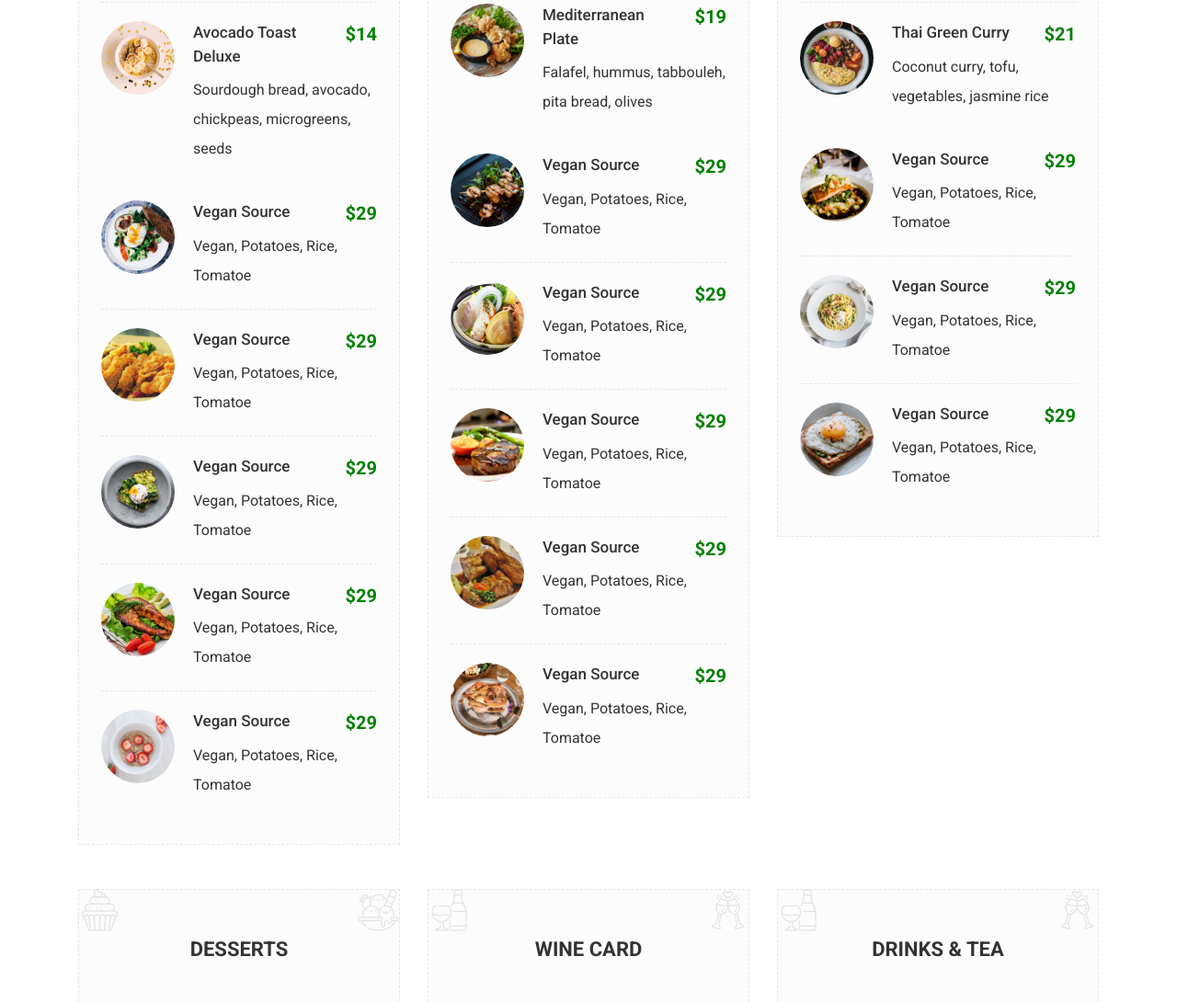
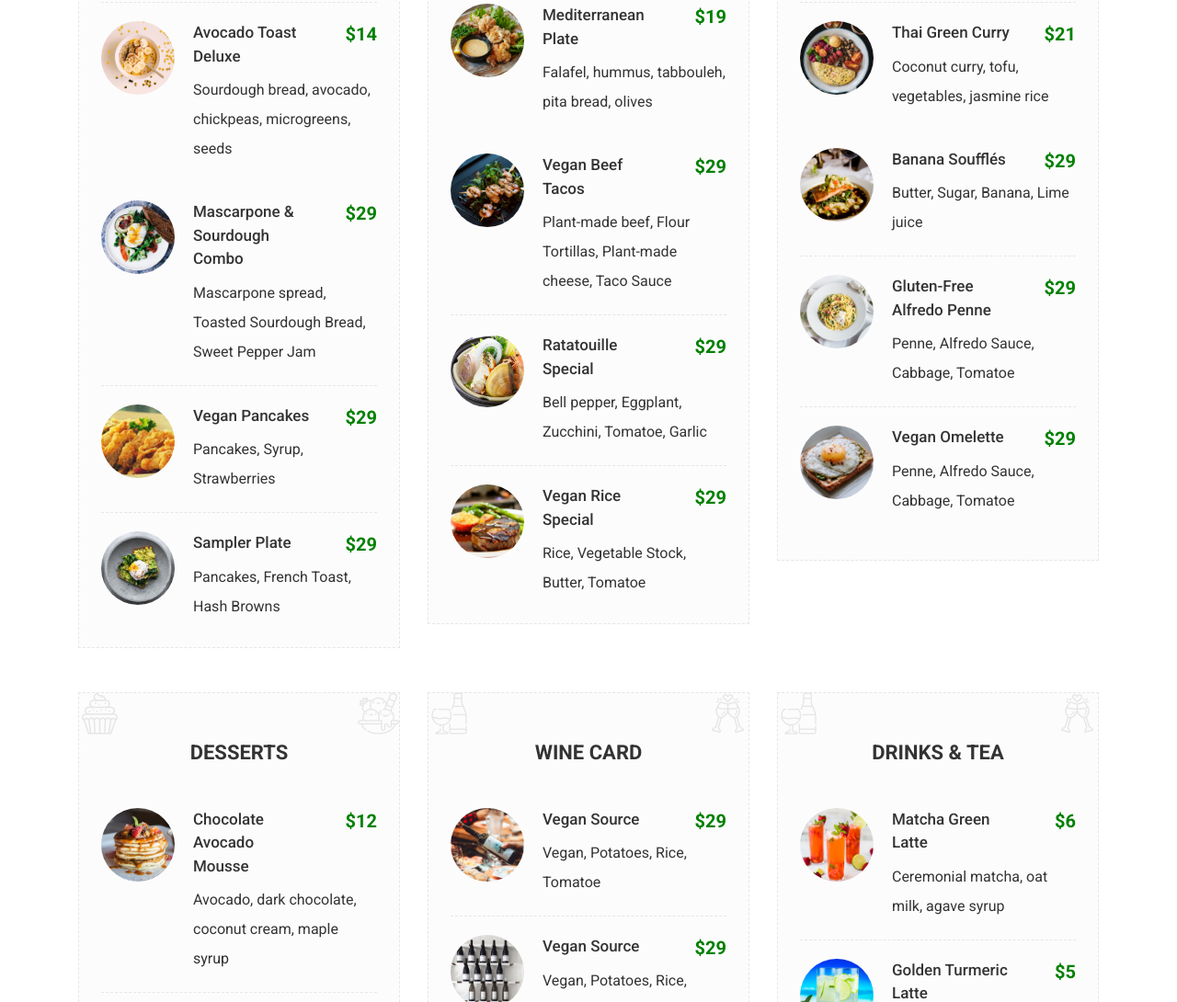
Before and after one commit to SouthFlorenceTSA/The-Vegan, a plain HTML site: page menu.html in a window 1280 px wide. Shown: the part 1679-2769 px from the top of the page at 92% size. Drawn offline with Linux system fonts and the light colour scheme; files whose address does not match are found by name.

Commit message:
Update menu items with new names and descriptions

```diff
--- a/menu.html
+++ b/menu.html
@@ -158,13 +158,13 @@
 							<div class="text">
 								<div class="d-flex">
 									<div class="one-half">
-										<h3>Vegan Source</h3>
+										<h3>Mascarpone & Sourdough Combo</h3>
 									</div>
 									<div class="one-forth">
 										<span class="price">$29</span>
 									</div>
 								</div>
-								<p><span>Vegan</span>, <span>Potatoes</span>, <span>Rice</span>, <span>Tomatoe</span></p>
+								<p><span>Mascarpone spread</span>, <span>Toasted Sourdough Bread</span>, <span>Sweet Pepper Jam</span></p>
 							</div>
 						</div>
 						<div class="menus d-flex ftco-animate">
@@ -172,13 +172,13 @@
 							<div class="text">
 								<div class="d-flex">
 									<div class="one-half">
-										<h3>Vegan Source</h3>
+										<h3>Vegan Pancakes</h3>
 									</div>
 									<div class="one-forth">
 										<span class="price">$29</span>
 									</div>
 								</div>
-								<p><span>Vegan</span>, <span>Potatoes</span>, <span>Rice</span>, <span>Tomatoe</span></p>
+								<p><span>Pancakes</span>, <span>Syrup</span>, <span>Strawberries</span></p>
 							</div>
 						</div>
 						<div class="menus d-flex ftco-animate">
@@ -186,45 +186,15 @@
 							<div class="text">
 								<div class="d-flex">
 									<div class="one-half">
-										<h3>Vegan Source</h3>
+										<h3>Sampler Plate</h3>
 									</div>
 									<div class="one-forth">
 										<span class="price">$29</span>
 									</div>
 								</div>
-								<p><span>Vegan</span>, <span>Potatoes</span>, <span>Rice</span>, <span>Tomatoe</span></p>
+								<p><span>Pancakes</span>, <span>French Toast</span>, <span>Hash Browns</span></p>
 							</div>
 						</div>
-						<div class="menus d-flex ftco-animate">
-							<div class="menu-img img" style="background-image: url(images/breakfast-7.jpg);"></div>
-							<div class="text">
-								<div class="d-flex">
-									<div class="one-half">
-										<h3>Vegan Source</h3>
-									</div>
-									<div class="one-forth">
-										<span class="price">$29</span>
-									</div>
-								</div>
-								<p><span>Vegan</span>, <span>Potatoes</span>, <span>Rice</span>, <span>Tomatoe</span></p>
-							</div>
-						</div>
-						<div class="menus border-bottom-0 d-flex ftco-animate">
-							<div class="menu-img img" style="background-image: url(images/breakfast-8.jpg);"></div>
-							<div class="text">
-								<div class="d-flex">
-									<div class="one-half">
-										<h3>Vegan Source</h3>
-									</div>
-									<div class="one-forth">
-										<span class="price">$29</span>
-									</div>
-								</div>
-								<p><span>Vegan</span>, <span>Potatoes</span>, <span>Rice</span>, <span>Tomatoe</span></p>
-							</div>
-						</div>
-						<span class="flat flaticon-bread" style="left: 0;"></span>
-						<span class="flat flaticon-breakfast" style="right: 0;"></span>
 					</div>
 				</div>
 
@@ -280,13 +250,13 @@
 							<div class="text">
 								<div class="d-flex">
 									<div class="one-half">
-										<h3>Vegan Source</h3>
+										<h3>Vegan Beef Tacos</h3>
 									</div>
 									<div class="one-forth">
 										<span class="price">$29</span>
 									</div>
 								</div>
-								<p><span>Vegan</span>, <span>Potatoes</span>, <span>Rice</span>, <span>Tomatoe</span></p>
+								<p><span>Plant-made beef</span>, <span>Flour Tortillas</span>, <span>Plant-made cheese</span>, <span>Taco Sauce</span></p>
 							</div>
 						</div>
 						<div class="menus d-flex ftco-animate">
@@ -294,13 +264,13 @@
 							<div class="text">
 								<div class="d-flex">
 									<div class="one-half">
-										<h3>Vegan Source</h3>
+										<h3>Ratatouille Special</h3>
 									</div>
 									<div class="one-forth">
 										<span class="price">$29</span>
 									</div>
 								</div>
-								<p><span>Vegan</span>, <span>Potatoes</span>, <span>Rice</span>, <span>Tomatoe</span></p>
+								<p><span>Bell pepper</span>, <span>Eggplant</span>, <span>Zucchini</span>, <span>Tomatoe</span>, <span>Garlic</span></p>
 							</div>
 						</div>
 						<div class="menus d-flex ftco-animate">
@@ -308,45 +278,15 @@
 							<div class="text">
 								<div class="d-flex">
 									<div class="one-half">
-										<h3>Vegan Source</h3>
+										<h3>Vegan Rice Special</h3>
 									</div>
 									<div class="one-forth">
 										<span class="price">$29</span>
 									</div>
 								</div>
-								<p><span>Vegan</span>, <span>Potatoes</span>, <span>Rice</span>, <span>Tomatoe</span></p>
+								<p><span>Rice</span>, <span>Vegetable Stock</span>, <span>Butter</span>, <span>Tomatoe</span></p>
 							</div>
 						</div>
-						<div class="menus d-flex ftco-animate">
-							<div class="menu-img img" style="background-image: url(images/lunch-7.jpg);"></div>
-							<div class="text">
-								<div class="d-flex">
-									<div class="one-half">
-										<h3>Vegan Source</h3>
-									</div>
-									<div class="one-forth">
-										<span class="price">$29</span>
-									</div>
-								</div>
-								<p><span>Vegan</span>, <span>Potatoes</span>, <span>Rice</span>, <span>Tomatoe</span></p>
-							</div>
-						</div>
-						<div class="menus border-bottom-0 d-flex ftco-animate">
-							<div class="menu-img img" style="background-image: url(images/lunch-8.jpg);"></div>
-							<div class="text">
-								<div class="d-flex">
-									<div class="one-half">
-										<h3>Vegan Source</h3>
-									</div>
-									<div class="one-forth">
-										<span class="price">$29</span>
-									</div>
-								</div>
-								<p><span>Vegan</span>, <span>Potatoes</span>, <span>Rice</span>, <span>Tomatoe</span></p>
-							</div>
-						</div>
-						<span class="flat flaticon-pizza" style="left: 0;"></span>
-						<span class="flat flaticon-chicken" style="right: 0;"></span>
 					</div>
 				</div>
 
@@ -402,13 +342,13 @@
 							<div class="text">
 								<div class="d-flex">
 									<div class="one-half">
-										<h3>Vegan Source</h3>
+										<h3>Banana Soufflés</h3>
 									</div>
 									<div class="one-forth">
 										<span class="price">$29</span>
 									</div>
 								</div>
-								<p><span>Vegan</span>, <span>Potatoes</span>, <span>Rice</span>, <span>Tomatoe</span></p>
+								<p><span>Butter</span>, <span>Sugar</span>, <span>Banana</span>, <span>Lime juice</span></p>
 							</div>
 						</div>
 						<div class="menus d-flex ftco-animate">
@@ -416,13 +356,13 @@
 							<div class="text">
 								<div class="d-flex">
 									<div class="one-half">
-										<h3>Vegan Source</h3>
+										<h3>Gluten-Free Alfredo Penne</h3>
 									</div>
 									<div class="one-forth">
 										<span class="price">$29</span>
 									</div>
 								</div>
-								<p><span>Vegan</span>, <span>Potatoes</span>, <span>Rice</span>, <span>Tomatoe</span></p>
+								<p><span>Penne</span>, <span>Alfredo Sauce</span>, <span>Cabbage</span>, <span>Tomatoe</span></p>
 							</div>
 						</div>
 						<div class="menus border-bottom-0 d-flex ftco-animate">
@@ -430,13 +370,13 @@
 							<div class="text">
 								<div class="d-flex">
 									<div class="one-half">
-										<h3>Vegan Source</h3>
+										<h3>Vegan Omelette</h3>
 									</div>
 									<div class="one-forth">
 										<span class="price">$29</span>
 									</div>
 								</div>
-								<p><span>Vegan</span>, <span>Potatoes</span>, <span>Rice</span>, <span>Tomatoe</span></p>
+								<p><span>Penne</span>, <span>Alfredo Sauce</span>, <span>Cabbage</span>, <span>Tomatoe</span></p>
 							</div>
 						</div>
 						<span class="flat flaticon-omelette" style="left: 0;"></span>
```
